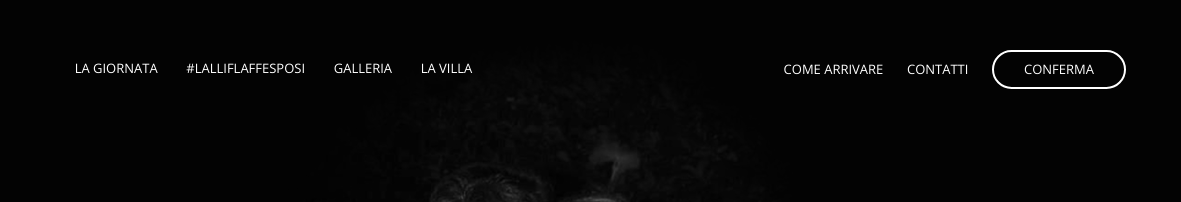
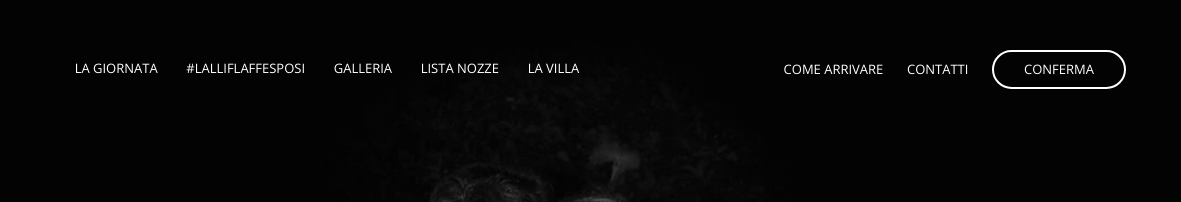
Before and after one commit to mrcolly/wedding-lalli, a website: page index.html in a window 1280 px wide. Shown: the top 202 px of the page, 99-1280 px from the left. Drawn offline with nearby package versions, Linux system fonts and the light colour scheme; some packages are replaced by stand-ins of ours; a script that the page names is missing.

Commit message:
added lista nozze on menu

```diff
--- a/index.html
+++ b/index.html
@@ -57,6 +57,7 @@
                                 <li><a href="#events">la Giornata</a></li>
                                 <li><a href="#instagram">#lalliflaffesposi</a></li>
                                 <li><a href="#eng-pics">Galleria</a></li>
+                                <li><a data-toggle="modal" data-target="#dc-modal">lista nozze</a></li>
                                 <li class="hidden-sm hidden-xs"><a href="#video-bg">la Villa</a></li>
                             </ul>
                             <ul class="member-actions">
```
